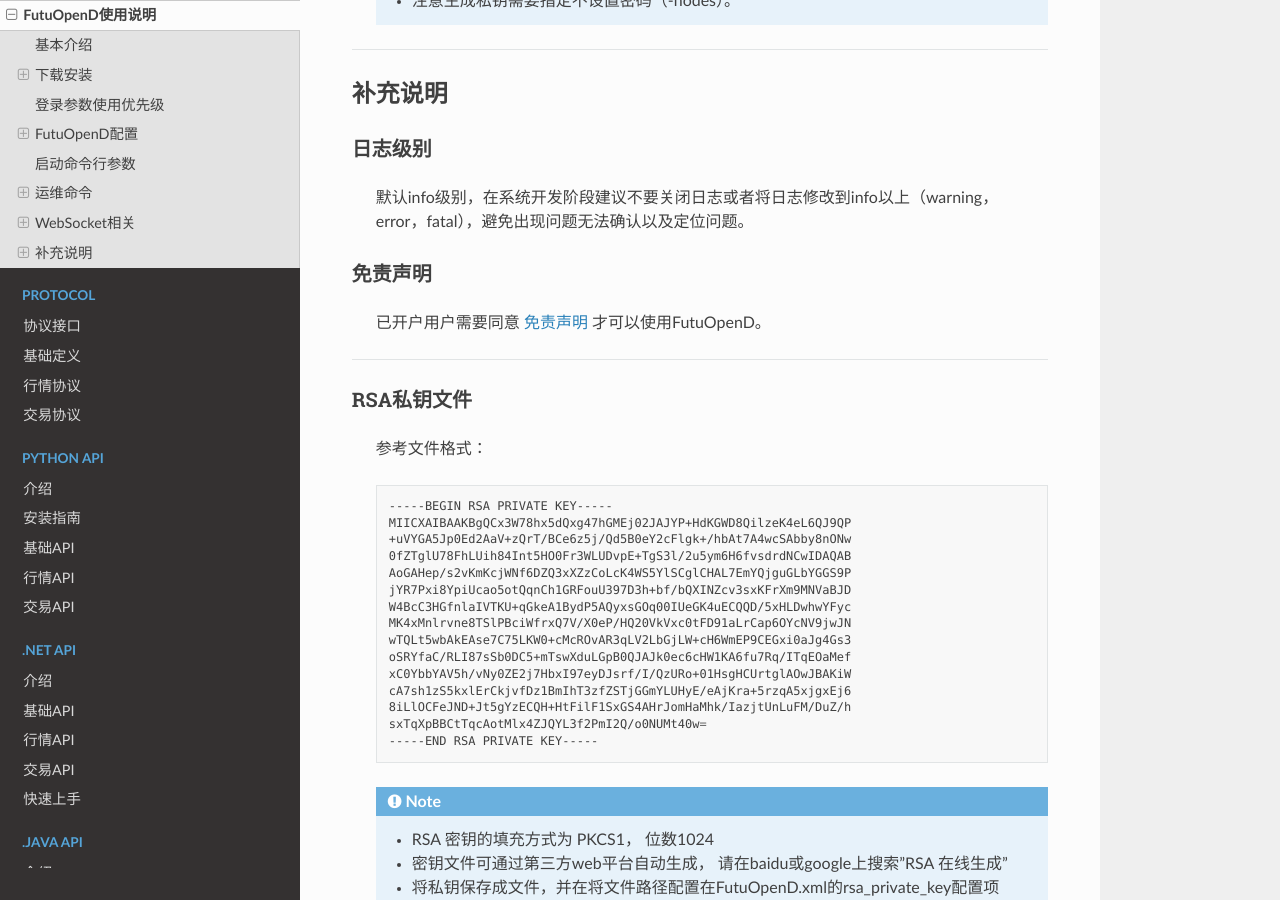
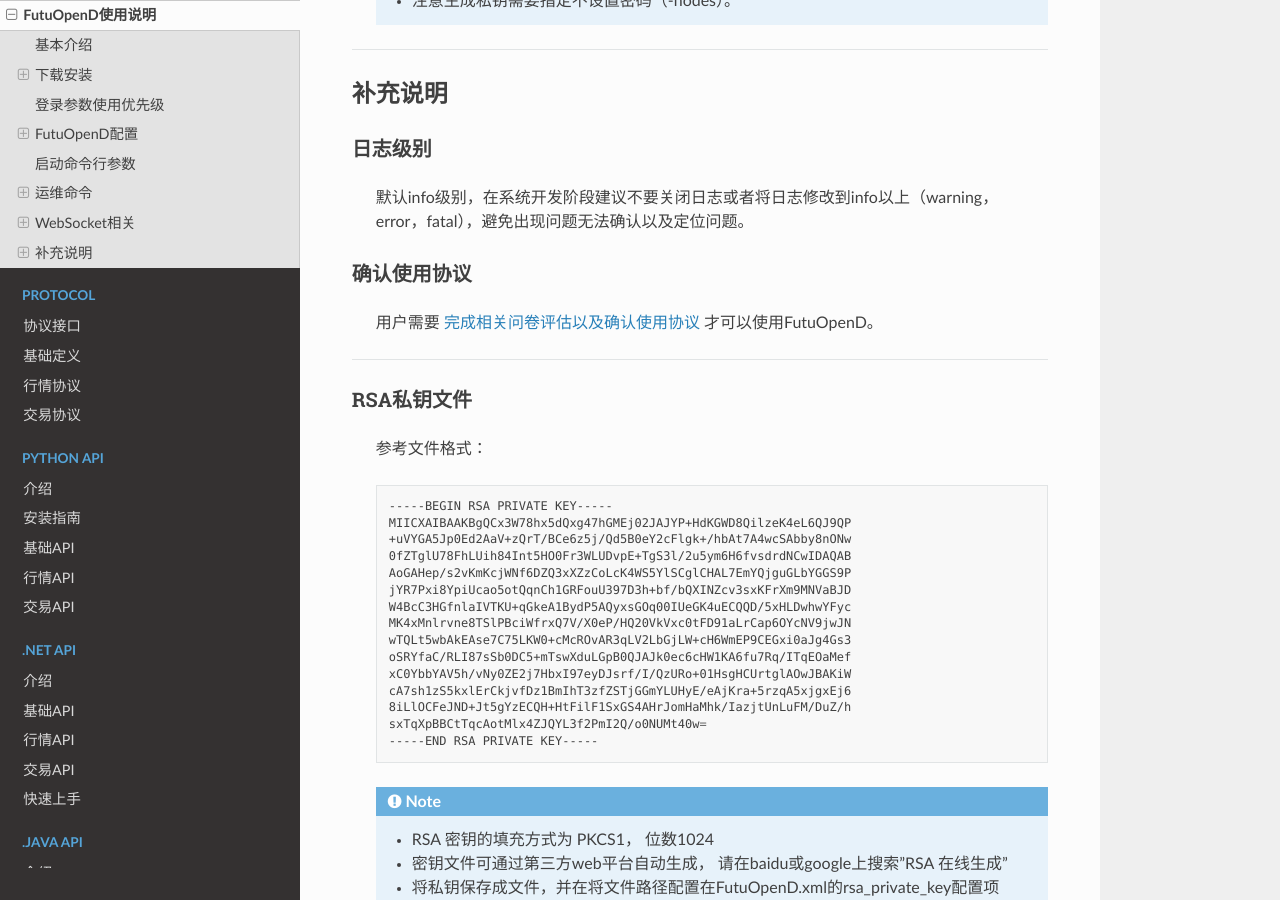
Before and after one commit to FutunnOpen/futu-api-doc, a Sphinx documentation site: the page built from doc_maker/source/intro/FutuOpenDGuide.rst, in a window 1280 px wide and 900 px high, scrolled down 10818 px. Built offline with Sphinx 7.4.7 and the Read the Docs theme 2.0.0, drawn with Linux system fonts in a browser that asks for light colours.

Commit message:
更新免责说明

```diff
--- a/doc_maker/source/intro/FutuOpenDGuide.rst
+++ b/doc_maker/source/intro/FutuOpenDGuide.rst
@@ -354,9 +354,10 @@
 ~~~~~~~~~~~~~~
   默认info级别，在系统开发阶段建议不要关闭日志或者将日志修改到info以上（warning，error，fatal），避免出现问题无法确认以及定位问题。
 
-免责声明
+
+确认使用协议
 ~~~~~~~~~~~~~~
-  已开户用户需要同意 `免责声明 <https://www.futunn.com/about/api-disclaimer/>`_ 才可以使用FutuOpenD。
+  用户需要 `完成相关问卷评估以及确认使用协议 <https://www.futunn.com/about/api-disclaimer/>`_ 才可以使用FutuOpenD。
 
 ----------------------------
 
--- a/doc_maker/source/q&a/Q&A.rst
+++ b/doc_maker/source/q&a/Q&A.rst
@@ -5,10 +5,10 @@
 FutuOpenD相关
 +++++++++++++++++++++++++++++++++++++++
 
-Q1:因未同意免责声明退出
+Q1:因未确认使用协议而退出
 --------------------------------
 
-A: 已开户用户需要同意 `免责声明 <https://www.futunn.com/about/api-disclaimer/>`_ 才可以使用FutuOpenD。
+A: 用户需要 `完成相关问卷评估以及确认使用协议 <https://www.futunn.com/about/api-disclaimer/>`_ 才可以使用FutuOpenD。
 
 --------------------------------
 
```
